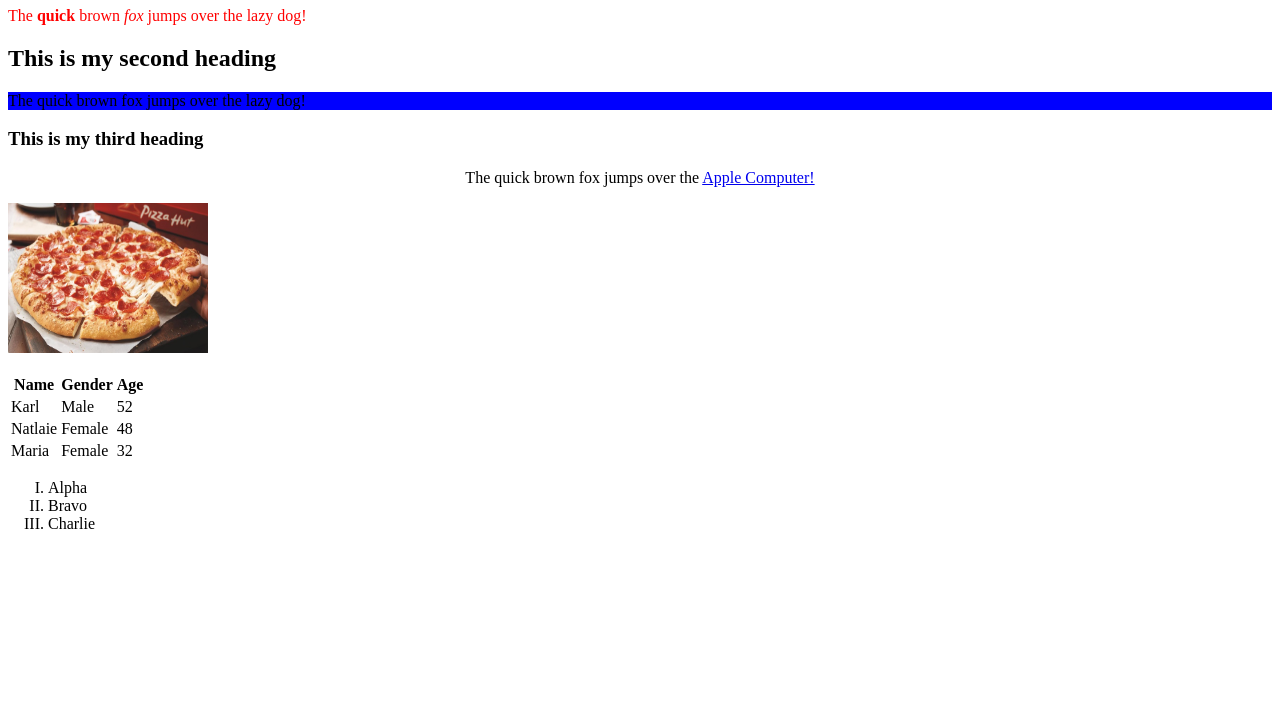
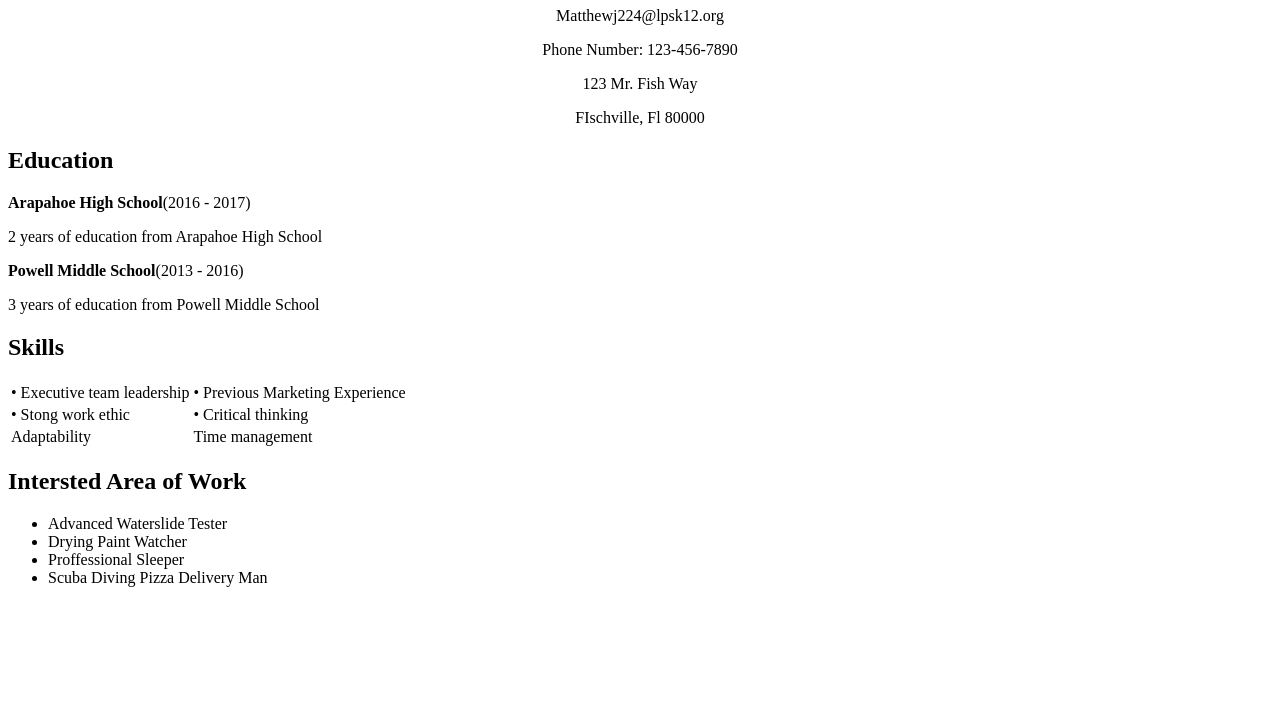
Before and after one commit to MatthewJ224/MatthewJ224.github.io, a plain HTML site: page jsassessment.html in a window 1280 px wide. Shown: the part 73-800 px from the top of the page. Drawn offline with Linux system fonts and the light colour scheme.

Commit message:
Update jsassessment.html

```diff
--- a/jsassessment.html
+++ b/jsassessment.html
@@ -1,51 +1,63 @@
-<!DOCTYPE html>
+<!doctype html>
 
 <html>
+<head>
 
-<head>
-    <title> This is my page title! </title>
+    <title>
+    Matthew Johnston Resume
+    </title>
+
 </head>
 
-    <body>
-        <h1>This is my first heading</h1>
-        <p style="color:red">The <b>quick</b> brown <i>fox</i> jumps over the lazy dog!</p>
-        <h2>This is my second heading</h2>
-        <p style="background-color:blue">The quick brown fox jumps over the lazy dog!</p>
-        <h3> This is my third heading</h3>
-        <p style="text-align:center">The quick brown fox jumps over the <a href="www.apple.com" target="_blank">Apple Computer!</a>
+<body>
 
+<h1 style="text-align:center">Matthew Johnston</h1>
 
-    <p><img src="Pizza.jpg" alt="Picture of Pizza" style="width: 200px; height: 150px"></p>
+    <p style="text-align:center"> Matthewj224@lpsk12.org </p>
+
+    <p style="text-align:center"> Phone Number: 123-456-7890 </p>
+
+    <p style="text-align:center"> 123 Mr. Fish Way </p>
+    <p style="text-align:center"> FIschville, Fl 80000 </p>
+
+<h2 style="text-align:left"> Education </h2>
+
+    <p style="text-align:left"><b> Arapahoe High School</b>(2016 - 2017) </p>
+
+<p style="text-align:left"> 2 years of education from Arapahoe High School</p>
+
+    <p style="text-align:left"><b> Powell Middle School</b>(2013 - 2016) </p>
+
+<p style="text-align:left"> 3 years of education from Powell Middle School</p>
+
+<h2 style="text-align:left"> Skills</h2>
 
     <table>
+        <tr>
+          <td style="text-align:left;">• Executive team leadership</td>
+          <td style="text-align:left;">• Previous Marketing Experience</td>
+        </tr>
+        <tr>
+          <td style="text-align:left;">• Stong work ethic</td>
+          <td style="text-align:left;">• Critical thinking</td>
+        </tr>
+        <tr>
+          <td style="text-align:left;">Adaptability</td>
+          <td style="text-align:left;">Time management</td>
+        </tr>
+      </table>
 
-        <tr>
-    <th>Name</th>
-    <th> Gender </th>
-    <th> Age </th>
-        </tr>
+<h2 style="text-align:left"> Intersted Area of Work</h2>
 
-        <tr>
-    <td> Karl </td>
-    <td> Male </td>
-    <td> 52 </td>
-        </tr>
+    <ul>
 
-        <tr>
-    <td> Natlaie </td>
-    <td> Female </td>
-    <td> 48 </td>
-        </tr>
+      <li>Advanced Waterslide Tester</li>
+      <li>Drying Paint Watcher</li>
+      <li>Proffessional Sleeper</li>
+      <li>Scuba Diving Pizza Delivery Man</li>
 
-        <tr>
-    <td> Maria </td>
-    <td> Female </td>
-    <td> 32 </td>
-        </tr>
-    </table>
-    <ol type="I">
-      <li>Alpha</li>
-      <li>Bravo</li>
-      <li>Charlie</li>
-    </ol>
+    </ul>
+
+</body>
+
 </html>
```
